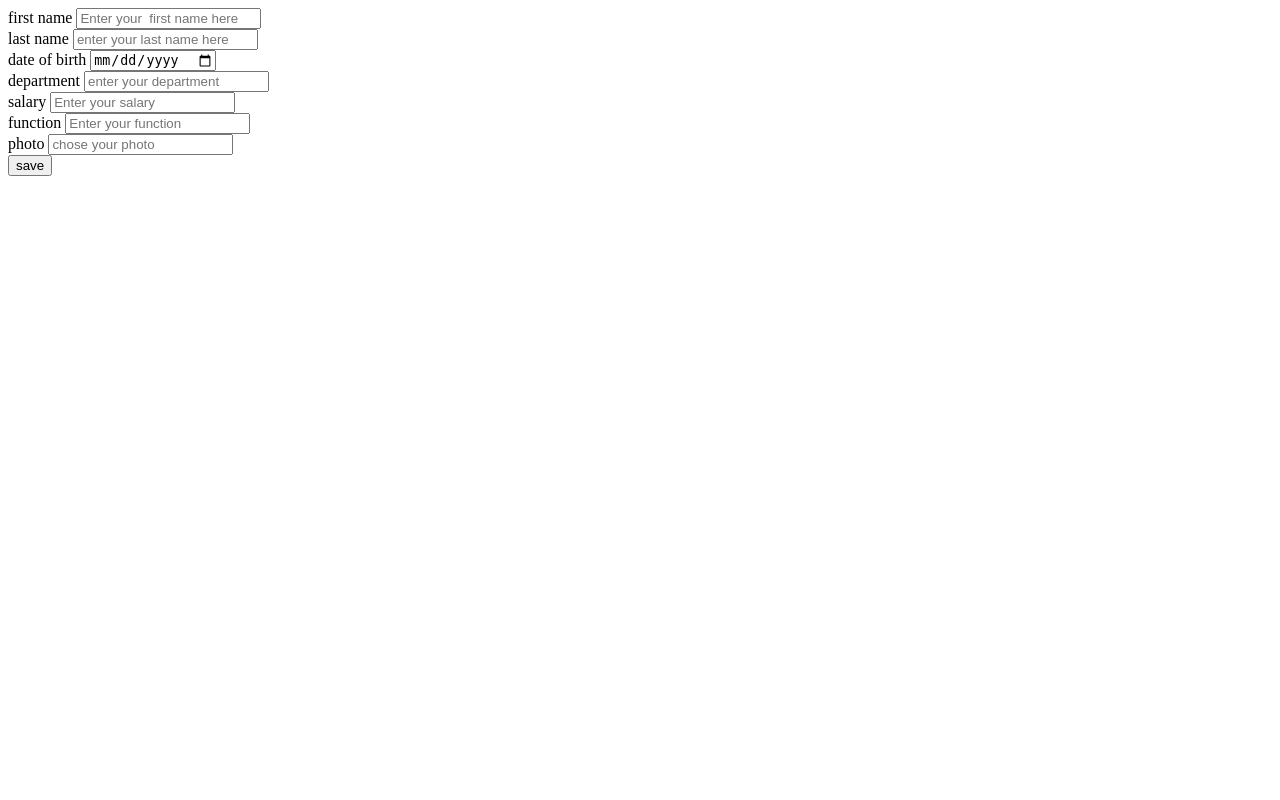
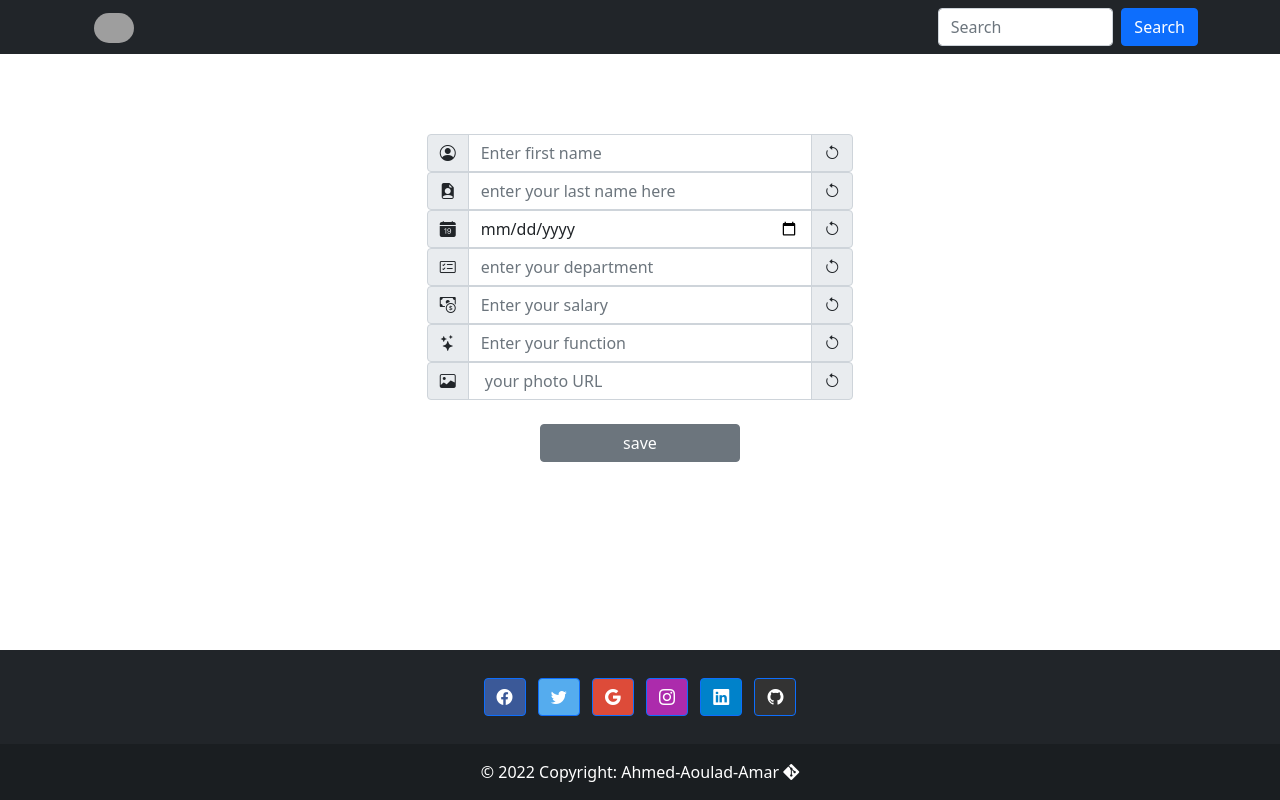
Before and after one commit to mr-dev-dragon/MySQL-table, a PHP site: page /src/main/form.php in a window 1280 px wide. Run offline with PHP 8.4, Linux system fonts and the light colour scheme; data that the repository does not hold is empty; grey boxes are pictures that could not be loaded.

Commit message:
add form and tybel sprited

```diff
--- a/src/footer.php
+++ b/src/footer.php
@@ -0,0 +1,46 @@
+   <footer class="bg-dark text-center text-white ">
+          <!-- Grid container -->
+          <div class="container p-4 pb-0">
+            <!-- Section: Social media -->
+            <section class="mb-4">
+              <!-- Facebook -->
+              <a class="btn btn-primary btn-floating m-1" style="background-color: #3b5998;" href="https://github.com/Ahmed-Aoulad-Amar/MySQL-table" role="button">
+            <i class="bi bi-facebook"></i>
+            </a>
+
+              <!-- Twitter -->
+              <a class="btn btn-primary btn-floating m-1" style="background-color: #55acee;" href="https://github.com/Ahmed-Aoulad-Amar/MySQL-table" role="button">
+               <i class="bi bi-twitter"></i>
+            </a>
+
+              <!-- Google -->
+              <a class="btn btn-primary btn-floating m-1" style="background-color: #dd4b39;" href="https://github.com/Ahmed-Aoulad-Amar/MySQL-table" role="button">
+              <i class="bi bi-google"></i>
+            </a>
+
+              <!-- Instagram -->
+              <a class="btn btn-primary btn-floating m-1" style="background-color: #ac2bac;" href="https://github.com/Ahmed-Aoulad-Amar/MySQL-table" role="button">
+              <i class="bi bi-instagram"></i>
+            </a>
+
+              <!-- Linkedin -->
+              <a class="btn btn-primary btn-floating m-1" style="background-color: #0082ca;" href="https://github.com/Ahmed-Aoulad-Amar/MySQL-table" role="button">
+              <i class="bi bi-linkedin"></i>
+            </a>
+              <!-- Github -->
+              <a class="btn btn-primary btn-floating m-1" style="background-color: #333333;" href="https://github.com/Ahmed-Aoulad-Amar/MySQL-table" role="button">
+            <i class="bi bi-github"></i>
+            </a>
+            </section>
+            <!-- Section: Social media -->
+          </div>
+          <!-- Grid container -->
+
+          <!-- Copyright -->
+          <div class="text-center p-3" style="background-color: rgba(0, 0, 0, 0.2);">
+            © 2022 Copyright:
+            <a class="text-white" style="text-decoration: none;" href="https://github.com/Ahmed-Aoulad-Amar/MySQL-table/commit/c908704213785b3e5523dc05e78d47efc1a0c054">Ahmed-Aoulad-Amar  </a>
+        <i  class="bi bi-git"></i>
+          </div>
+          <!-- Copyright -->
+        </footer>
--- a/src/main/form.php
+++ b/src/main/form.php
@@ -1,63 +1,113 @@
+       <?php include '../../process.php'; ?>
+      <?php include '../incloudes.php'; ?>
 
-        <FORM action="process.php" method="post">
+      <body>
+        <header >
+            <?php include '../navbar.php'; ?>
+        </header>
+        <div style='height:10vh;'></div>
+        <main class="d-grid gap-2 col-4 mx-auto" >
+        <FORM  action="process.php" method="post">
           <input type="hidden" name="id" value="<?php echo $id; ?>">
 
-          <div class="form-group">
-          <label for="1a"> first name</label>
-          <input type="text" name="first-name"  id="1a" class="form-control" placeholder="Enter your  first name here"
+          <div class="input-group">
+            <span class="input-group-text">
+              <i class="bi bi-person-circle"></i>
+            </span>
+          <input type="text" name="first-name"  id="1a" class="form-control" placeholder="Enter first name "
           value="<?php echo $first_name; ?>" >
-          </div>
 
-          <div class="form-group">
-          <label for="2a">last name</label>
+            <span class="input-group-text">
+              <i class="bi bi-arrow-counterclockwise"></i>
+            </span>
+           </div>
+          <div class="input-group">
+           <span class="input-group-text">
+              <i class="bi bi-file-earmark-person-fill"></i>
+            </span>
           <input type="text" name="last-name"  id="2a" class="form-control" placeholder="enter your last name here"
           value="<?php echo $last_name; ?>"  >
+            <span class="input-group-text">
+              <i class="bi bi-arrow-counterclockwise"></i>
+            </span>
           </div>
 
 
 
 
-          <div class="form-group">
-          <label for="3a">date of birth</label>
+          <div class="input-group">
+            <span class="input-group-text">
+              <i class="bi bi-calendar-date-fill"></i>
+            </span>
           <input type="date" name="date-of-birth" id="3a"  class="form-control" placeholder="enter your birth date"
           value="<?php echo $date_of_birth; ?>"  >
+          <span class="input-group-text">
+              <i class="bi bi-arrow-counterclockwise"></i>
+            </span>
           </div>
 
 
-          <div class="form-group">
-          <label for="4a">department</label>
+          <div class="input-group">
+          <span class="input-group-text">
+              <i class="bi bi-card-checklist"></i>
+            </span>
           <input type="text" name="department"  id="4a" class="form-control" placeholder="enter your department"
           value="<?php echo $department; ?>"  >
+          <span class="input-group-text">
+              <i class="bi bi-arrow-counterclockwise"></i>
+            </span>
           </div>
 
 
-          <div class="form-group">
-          <label for="5a">salary</label>
+          <div class="input-group">
+          <span class="input-group-text">
+              <i class="bi bi-cash-coin"></i>
+            </span>
           <input type="number" name="salary"  id="5a"class="form-control" placeholder="Enter your salary"
           value="<?php echo $salary; ?>"  >
+          <span class="input-group-text">
+              <i class="bi bi-arrow-counterclockwise"></i>
+            </span>
           </div>
 
 
-          <div class="form-group">
-          <label for="6a">function</label>
-          <input type="text" name="function"  id="6a" class="form-control" placeholder="Enter your function "
+          <div class="input-group">
+          <span class="input-group-text">
+              <i class="bi bi-stars"></i>
+            </span>
+          <input style="width: 10px;" type="text" name="function"  id="6a" class="form-control" placeholder="Enter your function "
           value="<?php echo $f_unction; ?>"  >
+          <span class="input-group-text">
+              <i class="bi bi-arrow-counterclockwise"></i>
+            </span>
           </div>
 
 
-          <div class="form-group">
-          <label for="7a">photo</label>
-          <input type="url"  name="photo"  id="7a" class="form-control" placeholder="chose your photo"
+          <div class="input-group">
+          <span class="input-group-text">
+              <i class="bi bi-image"></i>
+          </span>
+          <input type="url"  name="photo"  id="7a" class="form-control" placeholder=" your photo URL"
           value="<?php echo $photo; ?>"  >
+          <span class="input-group-text">
+              <i class="bi bi-arrow-counterclockwise"></i>
+            </span>
           </div>
 
 
-          <div class="form-group">
+          <div class="mb-5 mt-4 text-center">
            <?php if ($update == true): ?>
-          <button type="submit" id="" class="btn btn-info" name="update"  >update</button>
+          <button style="width:200px" type="submit" id="" class="btn btn-info" name="update"  >update</button>
           <?php else: ?>
-          <button type="submit"  id="" class="btn btn-primary" name="save" >save</button>
-          <?php endif; ?>
+          <button style="width:200px" type="submit"  id="" class="btn btn-secondary" name="save" >save</button>
+          <?php endif ; ?>
           </div>
 
         </FORM>
+        </main>
+                <div style='height:10vh;'></div>
+        <footer class='fixed-bottom'>
+          <?php include '../footer.php'; ?>
+        </footer>
+      </body>
+      </html>
--- a/src/main/tabel.php
+++ b/src/main/tabel.php
@@ -49,3 +49,6 @@
             <?php endwhile?>
           </tbody>
         </table>
+          <div class="d-grid gap-2 col-4 mx-auto mt-4 mb-5">
+            <a class="btn btn-primary" href='src/main/form.php'>add new row</a>
+          </div>
--- a/src/navbar.php
+++ b/src/navbar.php
@@ -1,9 +1,6 @@
-
-  <!-- <link href="https://cdn.jsdelivr.net/npm/bootstrap@5.1.3/dist/css/bootstrap.min.css" rel="stylesheet">
-  <script src="https://cdn.jsdelivr.net/npm/bootstrap@5.1.3/dist/js/bootstrap.bundle.min.js"></script> -->
 
 <nav class="navbar navbar-expand-sm navbar-dark bg-dark">
-  <div class="container-fluid">
+  <div class="container">
 
       <div class="container">
         <a class="navbar-brand" href="javascript:void(0)">
@@ -17,7 +14,6 @@
     <div class="collapse navbar-collapse" id="mynavbar">
 
 
-
       <form class="d-flex">
         <input class="form-control me-2" type="text" placeholder="Search">
         <button class="btn btn-primary" type="button">Search</button>
```
Also changed, not shown: index.php (+3 -6 lines).
